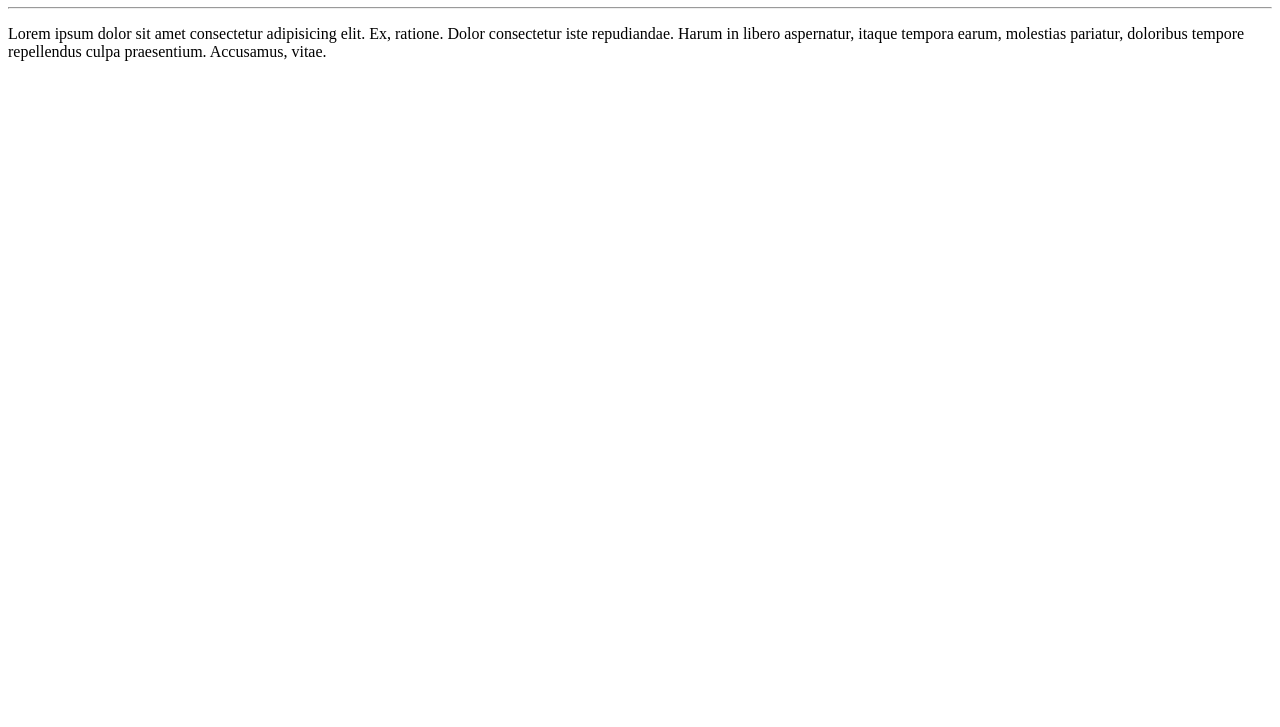
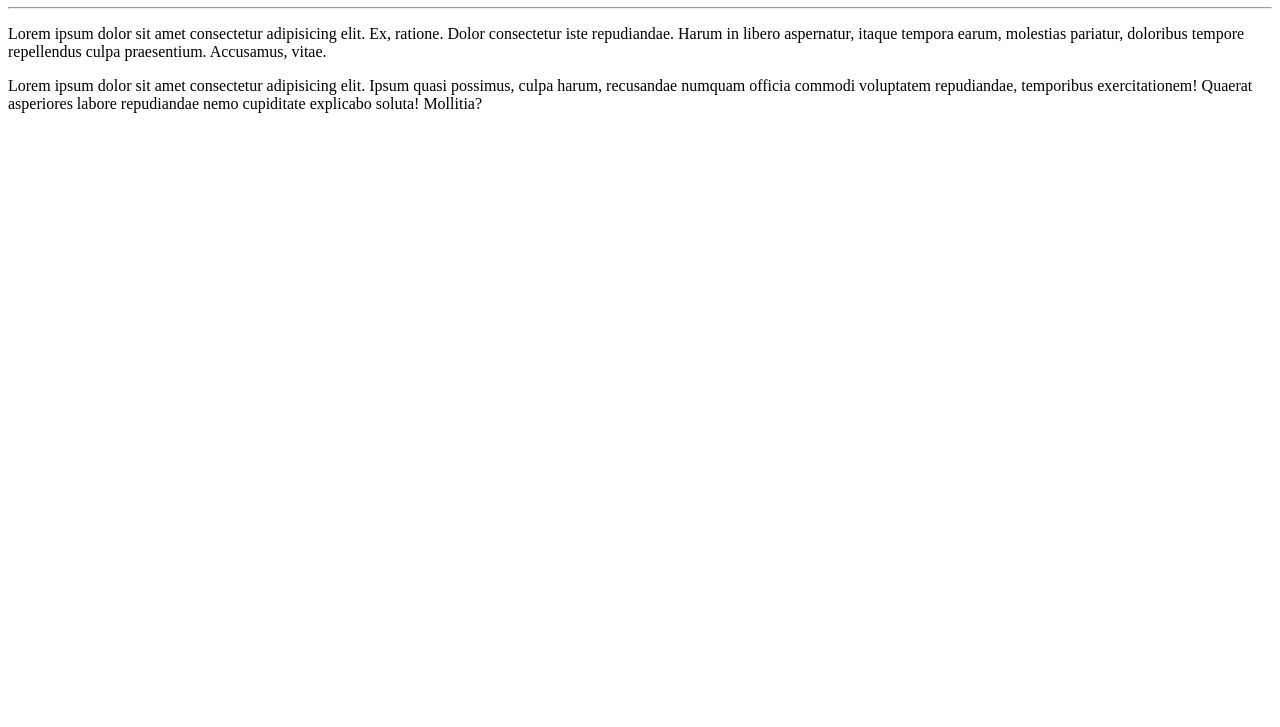
Before and after one commit to Theus-rosa/primeiro-repositorio-local, a plain HTML site: page site-treino1/index.html in a window 1280 px wide. Shown: the part 73-800 px from the top of the page. Drawn offline with Linux system fonts and the light colour scheme.

Commit message:
adicionei mais um paragrafo

```diff
--- a/site-treino1/index.html
+++ b/site-treino1/index.html
@@ -9,5 +9,6 @@
     <h1>Olá mundo</h1>
    <strong><hr></strong>
     <p>Lorem ipsum dolor sit amet consectetur adipisicing elit. Ex, ratione. Dolor consectetur iste repudiandae. Harum in libero aspernatur, itaque tempora earum, molestias pariatur, doloribus tempore repellendus culpa praesentium. Accusamus, vitae.</p>
+    <p>Lorem ipsum dolor sit amet consectetur adipisicing elit. Ipsum quasi possimus, culpa harum, recusandae numquam officia commodi voluptatem repudiandae, temporibus exercitationem! Quaerat asperiores labore repudiandae nemo cupiditate explicabo soluta! Mollitia?</p>
 </body>
 </html>
```
